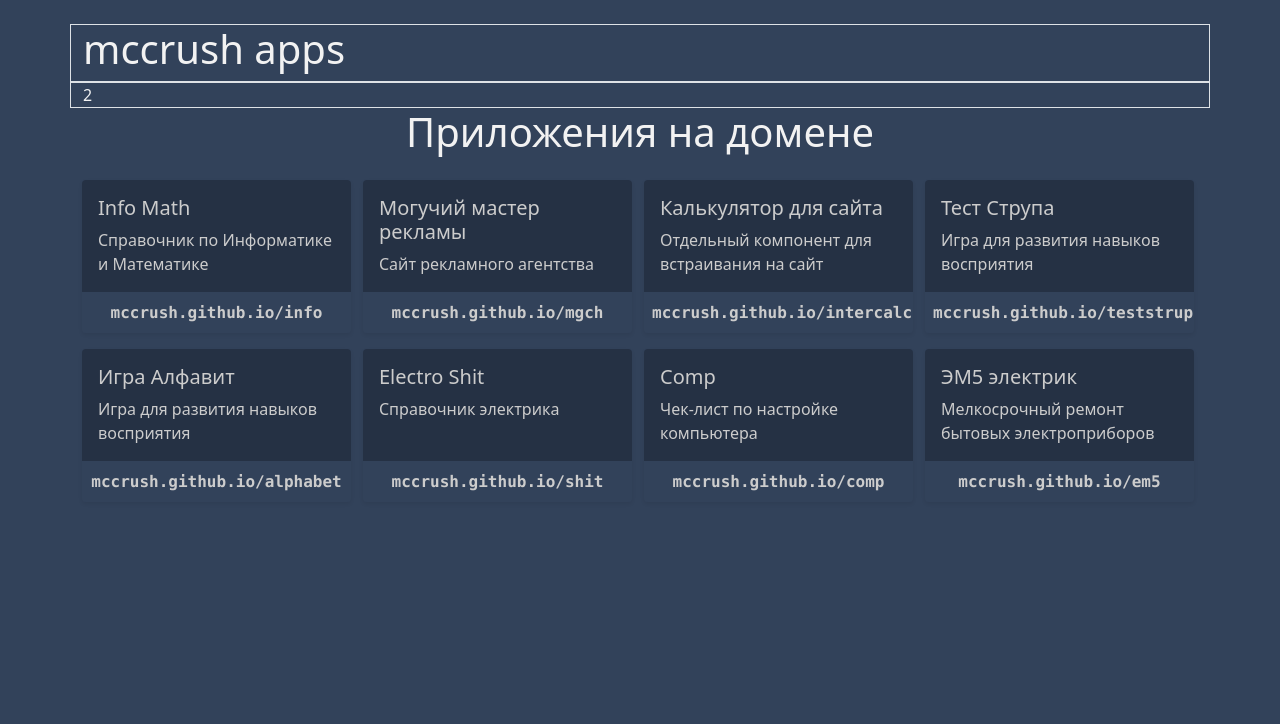
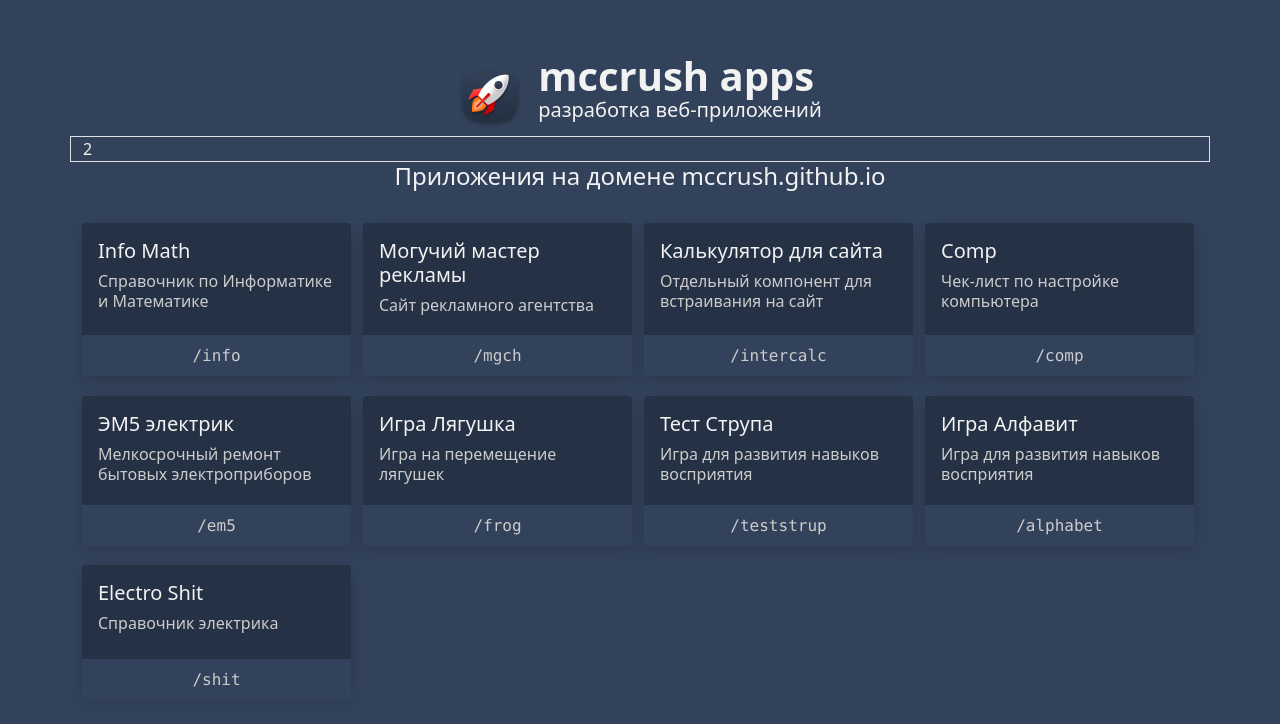
Before and after one commit to mccrush/mccrush.github.io, a Vue app: page / in a window 1280 px wide. Shown: the top 724 px of the page. Built offline with nearby package versions, Linux system fonts and the light colour scheme.

Commit message:
Add logo

```diff
--- a/src/App.vue
+++ b/src/App.vue
@@ -1,14 +1,24 @@
 <template>
-  <div class="container-lg mt-4 mb-4">
-    <div class="row border">
-      <div class="col-12">
-        <h1>mccrush apps</h1>
+  <div class="container-lg mt-5 mb-4">
+    <div class="row">
+      <div class="col-12 d-flex justify-content-center">
+        <img
+          src="logo_.png"
+          alt="Logo mccrush apps"
+          width="64"
+          height="64"
+          class="me-3 mt-3"
+        />
+        <div class="">
+          <h1 class="fw-bold m-0 mt-1">mccrush apps</h1>
+          <p class="fs-5 fw-light lh-1">разработка веб-приложений</p>
+        </div>
       </div>
     </div>
     <div class="row border">
       <div class="col-12">2</div>
     </div>
-    <h4 class="text-center fs-1">Приложения на домене</h4>
+    <h4 class="text-center">Приложения на домене mccrush.github.io</h4>
     <div class="row pe-sm-3">
       <Card v-for="app in apps" :key="app.alias" :app="app" />
     </div>
@@ -38,4 +48,9 @@ body {
   color: #f2f2f2;
   background-color: #32425a;
 }
+
+.logo {
+  width: 64px;
+  height: 64px;
+}
 </style>
--- a/src/components/Card.vue
+++ b/src/components/Card.vue
@@ -1,18 +1,18 @@
 <template>
-  <div class="col-12 col-sm-6 col-md-4 col-lg-3 mt-3 pe-sm-0">
+  <div class="col-12 col-sm-6 col-md-4 col-lg-3 mt-4 pe-sm-0">
     <a
-      class="my-card d-block rounded shadow-sm"
+      class="my-card d-block rounded shadow h-100"
       :href="app.link"
       target="_blank"
     >
-      <div class="my-card-body rounded-top p-3">
-        <h5>{{ app.title }}</h5>
-        <p class="card-text">
+      <div class="my-card-body rounded-top h-75 p-3">
+        <h5 class="color-f">{{ app.title }}</h5>
+        <p class="card-text color-c lh-sm">
           {{ app.description }}
         </p>
       </div>
       <div class="my-card-footer rounded-bottom text-center p-2">
-        <span class="color-c font-monospace fw-bold">{{ app.alias }}</span>
+        <span class="color-c font-monospace">{{ app.alias }}</span>
       </div>
     </a>
   </div>
@@ -31,22 +31,23 @@ export default {
 
 <style scoped>
 .my-card {
-  color: #ccc;
   text-decoration: none;
   transition: 0.3s ease;
 }
 
 .my-card:hover {
-  box-shadow: 0 0.5rem 1rem rgba(0, 0, 0, 0.15) !important;
+  /* box-shadow: 0 0.5rem 1rem rgba(0, 0, 0, 0.15) !important; */
+  box-shadow: 0 0.125rem 0.25rem rgba(0, 0, 0, 0.075) !important;
 }
 
 .my-card-body {
   background-color: #253144 !important;
-  height: 112px;
+  /* height: 112px; */
 }
 
 .my-card-footer {
   background-color: #32425a !important;
+  /* border-bottom: 1px solid #253144; */
   transition: 0.3s ease;
 }
 
--- a/src/data/apps.js
+++ b/src/data/apps.js
@@ -1,9 +1,11 @@
 export default [
-  { title: 'Info Math', description: 'Справочник по Информатике и Математике', alias: 'mccrush.github.io/info', link: 'https://mccrush.github.io/info/' },
-  { title: 'Могучий мастер рекламы', description: 'Сайт рекламного агентства', alias: 'mccrush.github.io/mgch', link: 'https://mccrush.github.io/mgch/' },
-  { title: 'Калькулятор для сайта', description: 'Отдельный компонент для встраивания на сайт', alias: 'mccrush.github.io/intercalc', link: 'https://mccrush.github.io/intercalc/' },
-  { title: 'Тест Струпа', description: 'Игра для развития навыков восприятия', alias: 'mccrush.github.io/teststrup', link: 'https://mccrush.github.io/teststrup/' },
-  { title: 'Игра Алфавит', description: 'Игра для развития навыков восприятия', alias: 'mccrush.github.io/alphabet', link: 'https://mccrush.github.io/alphabet/' },
-  { title: 'Electro Shit', description: 'Справочник электрика', alias: 'mccrush.github.io/shit', link: 'https://mccrush.github.io/shit/' },
-  { title: 'Comp', description: 'Чек-лист по настройке компьютера', alias: 'mccrush.github.io/comp', link: 'https://mccrush.github.io/comp/' },
-  { title: 'ЭМ5 электрик', description: 'Мелкосрочный ремонт бытовых электроприборов', alias: 'mccrush.github.io/em5', link: 'https://mccrush.github.io/em5/' }]
+  { title: 'Info Math', description: 'Справочник по Информатике и Математике', alias: '/info', link: 'https://mccrush.github.io/info/' },
+  { title: 'Могучий мастер рекламы', description: 'Сайт рекламного агентства', alias: '/mgch', link: 'https://mccrush.github.io/mgch/' },
+  { title: 'Калькулятор для сайта', description: 'Отдельный компонент для встраивания на сайт', alias: '/intercalc', link: 'https://mccrush.github.io/intercalc/' },
+  { title: 'Comp', description: 'Чек-лист по настройке компьютера', alias: '/comp', link: 'https://mccrush.github.io/comp/' },
+  { title: 'ЭМ5 электрик', description: 'Мелкосрочный ремонт бытовых электроприборов', alias: '/em5', link: 'https://mccrush.github.io/em5/' },
+  { title: 'Игра Лягушка', description: 'Игра на перемещение лягушек', alias: '/frog', link: 'https://mccrush.github.io/frog/' },
+  { title: 'Тест Струпа', description: 'Игра для развития навыков восприятия', alias: '/teststrup', link: 'https://mccrush.github.io/teststrup/' },
+  { title: 'Игра Алфавит', description: 'Игра для развития навыков восприятия', alias: '/alphabet', link: 'https://mccrush.github.io/alphabet/' },
+  { title: 'Electro Shit', description: 'Справочник электрика', alias: '/shit', link: 'https://mccrush.github.io/shit/' }
+]
```
Also changed, not shown: public/logo.png (added), public/logo_.png (added).
